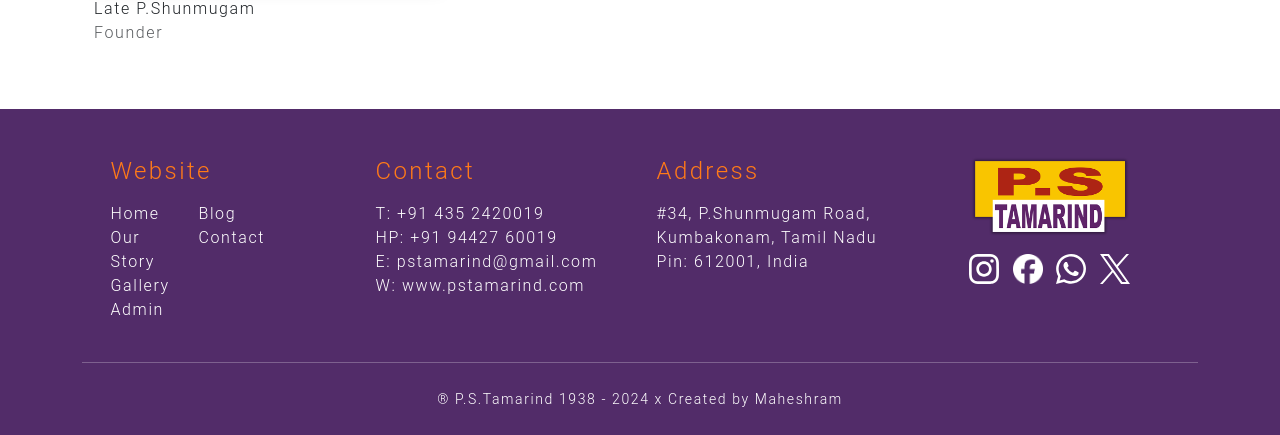
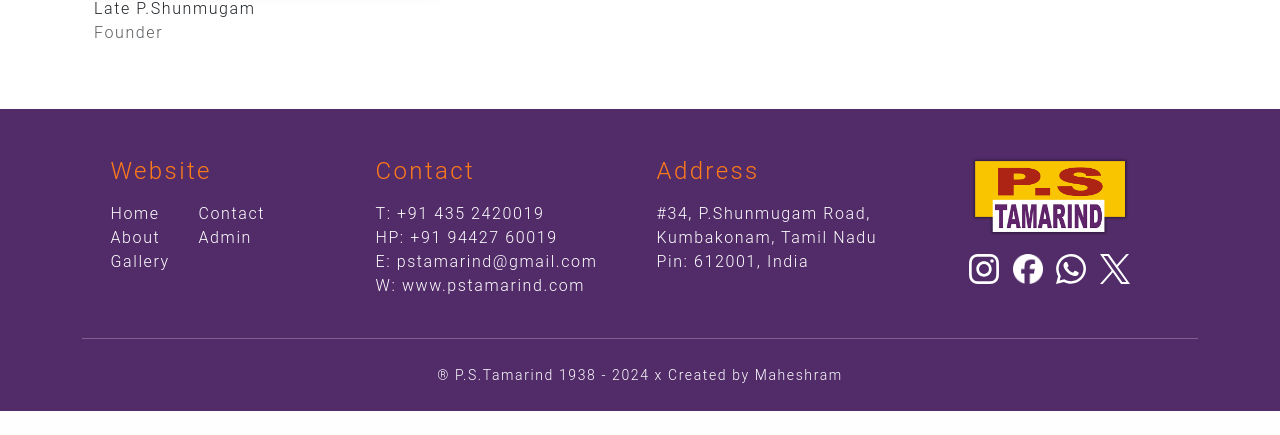
Before and after one commit to maheshram-hs/PS-Tamarind, a Django app: page /about/ in a window 1280 px wide. Shown: the part 1517-1952 px from the top of the page. After the commit the page ends 1928 px from the top, so only its background shows below. Run offline with Django 5.2, Linux system fonts and the light colour scheme; some web fonts are replaced.

Commit message:
Remove blog page

```diff
--- a/web/templates/base.html
+++ b/web/templates/base.html
@@ -32,9 +32,6 @@
                     <li class="nav-item me-5">
                         <a class="nav-link" aria-current="page" href="{% url 'gallery' %}">Gallery</a>
                     </li>
-                    <li class="nav-item me-5">
-                        <a class="nav-link" aria-current="page" href="{% url 'blog' %}">Blog</a>
-                    </li>
                     <li class="nav-item">
                         <a class="nav-link" aria-current="page" href="{% url 'contact' %}">Contact</a>
                     </li>
@@ -54,16 +51,14 @@
                             <div class="col-4">
                                 <ul class="list-unstyled">
                                     <li><a href="{% url 'index' %}">Home</a></li>
-                                    <li><a href="{% url 'about' %}">Our Story</a></li>
+                                    <li><a href="{% url 'about' %}">About</a></li>
                                     <li><a href="{% url 'gallery' %}">Gallery</a></li>
-                                    <!-- TODO: Update url with admin site -->
-                                    <li><a href="{% url 'admin:index' %}">Admin</a></li>
                                 </ul>
                             </div>
                             <div class="col-8">
                                 <ul class="list-unstyled">
-                                    <li><a href="{% url 'blog' %}">Blog</a></li>
                                     <li><a href="{% url 'contact' %}">Contact</a></li>
+                                    <li><a href="{% url 'admin:index' %}">Admin</a></li>
                                 </ul>
                             </div>
                         </div>
@@ -94,10 +89,10 @@
                     <div class="d-flex flex-column align-items-center">
                         <a href="#" class="mb-3"><img src="{% static 'web/img/ps-text.png' %}" class="img-fluid footer-img"></a>
                         <div>
-                            <a class="navbar-brand me-2"><img src="{% static 'web/img/Instagram.svg' %}" class="social_icons"></a>
+                            <a class="navbar-brand me-2" href="" target="_blank"><img src="{% static 'web/img/Instagram.svg' %}" class="social_icons"></a>
                             <a class="navbar-brand me-2" href="https://www.facebook.com/pstamarind/" target="_blank"><img src="{% static 'web/img/Facebook.png' %}" class="social_icons"></a>
-                            <a class="navbar-brand me-2" href="https://wa.me/919442760019"><img src="{% static 'web/img/WhatsApp.svg' %}" class="social_icons"></a>
-                            <a class="navbar-brand"><img src="{% static 'web/img/X.svg' %}" class="social_icons"></a>
+                            <a class="navbar-brand me-2" href="https://wa.me/919442760019" target="_blank"><img src="{% static 'web/img/WhatsApp.svg' %}" class="social_icons"></a>
+                            <a class="navbar-brand" href="" target="_blank"><img src="{% static 'web/img/X.svg' %}" class="social_icons"></a>
                         </div>
                     </div>
                 </div>
--- a/web/templates/index.html
+++ b/web/templates/index.html
@@ -107,6 +107,8 @@
             </div>
         </div>
     </section>
+<!-- Blog Article Preview (If required) -->
+<!--
     <section class="article-section">
         <div class="container px-4 my-5">
             <h3 class="my-5">Featured Articles</h3>
@@ -165,6 +167,7 @@
             </div>
         </div>
     </section>
+-->
     <section class="map-section">
         <div class="container px-4 my-5">
             <h3 class="my-5">Available All Over the World</h3>
--- a/web/urls.py
+++ b/web/urls.py
@@ -9,7 +9,7 @@ urlpatterns = [
     path('', views.index, name='index'),
     path('about/', views.about, name='about'),
     path('gallery/', views.gallery, name='gallery'),
-    path('blog/', views.blog, name='blog'),
+    # path('blog/', views.blog, name='blog'),  --> If required
     path('contact/', views.contact, name='contact'),
 ]
 
--- a/web/views.py
+++ b/web/views.py
@@ -14,8 +14,11 @@ def gallery(request):
     context = {'images': images}
     return render(request, 'gallery.html', context)
 
+# Blog Page (If required)
+"""
 def blog(request):
     return render(request, 'blog.html')
+"""
 
 def contact(request):
     return render(request, 'contact.html')
```
